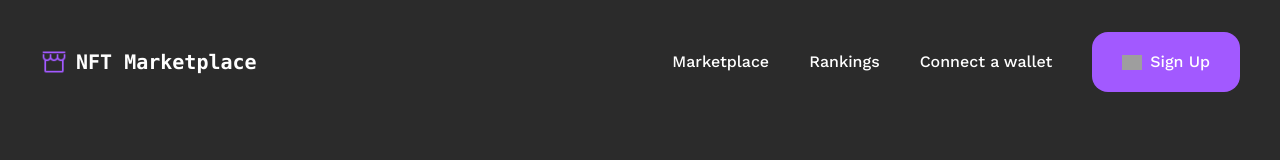
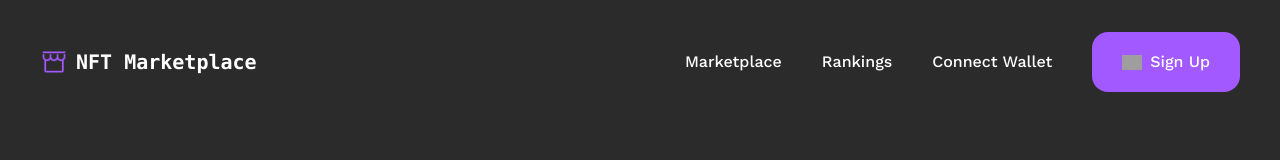
Before and after one commit to redsoftware-hq/NFTMarketPlace, a React (Vite) app: page / in a window 1280 px wide. Shown: the top 160 px of the page. Built offline with nearby package versions, Linux system fonts and the light colour scheme; grey boxes are pictures that could not be loaded.

Commit message:
Add: Connected to Metamask

```diff
--- a/package.json
+++ b/package.json
@@ -9,9 +9,13 @@
     "preview": "vite preview"
   },
   "dependencies": {
+    "@web3-react/core": "^6.1.9",
+    "axios": "^1.3.3",
+    "ethers": "^5.7.0",
     "react": "^18.2.0",
     "react-dom": "^18.2.0",
-    "react-icons": "^4.7.1"
+    "react-icons": "^4.7.1",
+    "react-router-dom": "^6.8.1"
   },
   "devDependencies": {
     "@types/react": "^18.0.26",
--- a/src/component/Navbar/Navbar.jsx
+++ b/src/component/Navbar/Navbar.jsx
@@ -1,15 +1,51 @@
-import React, { useState } from "react";
+import { ethers } from "ethers";
 import { CgMenuLeft } from "react-icons/cg";
 import User from "../../assets/icons/User.png";
-import { AiOutlineClose } from "react-icons/ai";
+import React, { useState, useEffect, useReducer } from "react";
 import StoreFront from "../../assets/icons/StoreFront.png";
+import { AiOutlineClose, AiOutlineInfoCircle } from "react-icons/ai";
 
 const Navbar = () => {
 	const [nav, setNav] = useState(false);
+	const [viewNft, setViewNft] = useState(false);
+	const [walletData, setWalletData] = useReducer(
+		(prev, next) => {
+			return { ...prev, ...next };
+		},
+		{
+			signer: null,
+			balance: null,
+			network: null,
+			provider: null,
+			walletAddress: null,
+		}
+	);
+
+	const handleConnect = async () => {
+		const provider = new ethers.providers.Web3Provider(
+			window?.ethereum,
+			"goerli"
+		);
+		const requestAccounts = await provider.send("eth_requestAccounts", []);
+		const network = await provider.getNetwork();
+		const account = requestAccounts[0];
+		const signer = provider.getSigner();
+		const balance = await signer.getBalance();
+		setWalletData({ provider });
+		setWalletData({ signer });
+		setWalletData({ network });
+		setWalletData({ walletAddress: account });
+		setWalletData({ balance: ethers.utils.formatEther(balance) });
+	};
+
+	useEffect(() => {
+		console.log("walletData", walletData);
+	}, [walletData]);
 
 	function handleNav() {
 		setNav(!nav);
 	}
+
 	return (
 		<nav className="py-5 md:py-8 md:px-10 px-5">
 			<div className="flex justify-between items-center">
@@ -24,24 +60,46 @@ const Navbar = () => {
 
 				<div className="hidden lg:flex">
 					<div className="text-white flex items-center gap-5 font-medium font-work-sans space-x-5">
-						<a
-							className="hover:text-[#A259FF] hover:underline duration-300"
-							href="#"
-						>
+						<a className="hover:text-[#A259FF] duration-300" href="#">
 							Marketplace
 						</a>
-						<a
-							className="hover:text-[#A259FF] hover:underline duration-300"
-							href="#"
-						>
+						<a className="hover:text-[#A259FF] duration-300" href="#">
 							Rankings
 						</a>
-						<a
-							className="hover:text-[#A259FF] hover:underline duration-300"
-							href="#"
-						>
-							Connect a wallet
-						</a>
+						<div className="flex justify-between items-center gap-2">
+							<div>
+								<button
+									className="hover:text-[#A259FF] duration-300"
+									onClick={handleConnect}
+								>
+									{walletData.account ? "Wallet Connected" : "Connect Wallet"}
+								</button>
+							</div>
+							{walletData.walletAddress && walletData.network && (
+								<div className="relative group cursor-pointer">
+									<AiOutlineInfoCircle />
+									<div className="absolute z-10 hidden w-auto p-2 text-sm font-semibold text-white bg-gray-800 rounded-lg shadow-md top-8 right-0 group-hover:block">
+										<div className="my-2">
+											<span>Address</span>
+											<span className="mx-2">{`${walletData.walletAddress.substring(
+												0,
+												6
+											)}....${walletData.walletAddress.substring(
+												walletData.walletAddress.length - 6
+											)}`}</span>
+										</div>
+										<div className="my-2">
+											<span>Connected To</span>
+											<span className="mx-2">{walletData.network.name}</span>
+										</div>
+										<div className="my-2">
+											<span>Wallet Balance</span>
+											<span className="mx-2">{walletData.balance}</span>
+										</div>
+									</div>
+								</div>
+							)}
+						</div>
 						<button className="bg-[#A259FF] py-4 px-7 rounded-2xl flex items-center gap-2 border-2 border-[transparent] hover:border-[#A259FF] hover:bg-transparent duration-300">
 							<img className="w-5" src={User} alt="" /> Sign Up
 						</button>
@@ -53,7 +111,6 @@ const Navbar = () => {
 					) : (
 						<CgMenuLeft className="text-white text-2xl" />
 					)}
-					{/* <CgMenuLeft className="text-white text-2xl" /> */}
 				</div>
 
 				<div
@@ -65,22 +122,22 @@ const Navbar = () => {
 				>
 					<div className="flex flex-col mt-8 text-center">
 						<a
-							className="p-4 border-b border-gray-800 hover:text-[#A259FF] hover:underline duration-300"
+							className="p-4 border-b border-gray-800 hover:text-[#A259FF] duration-300"
 							href="#"
 						>
 							Marketplace
 						</a>
 						<a
-							className="p-4 border-b border-gray-800 hover:text-[#A259FF] hover:underline duration-300"
+							className="p-4 border-b border-gray-800 hover:text-[#A259FF] duration-300"
 							href="#"
 						>
 							Rankings
 						</a>
 						<a
-							className="p-4 border-b border-gray-800 hover:text-[#A259FF] hover:underline duration-300"
+							className="p-4 border-b border-gray-800 hover:text-[#A259FF] duration-300"
 							href="#"
 						>
-							Connect a wallet
+							Connect Wallet
 						</a>
 					</div>
 					<div className="flex justify-center mt-3 text-center">
```
Also changed, not shown: 1 other file (tests, documents, lock files or other folders).
